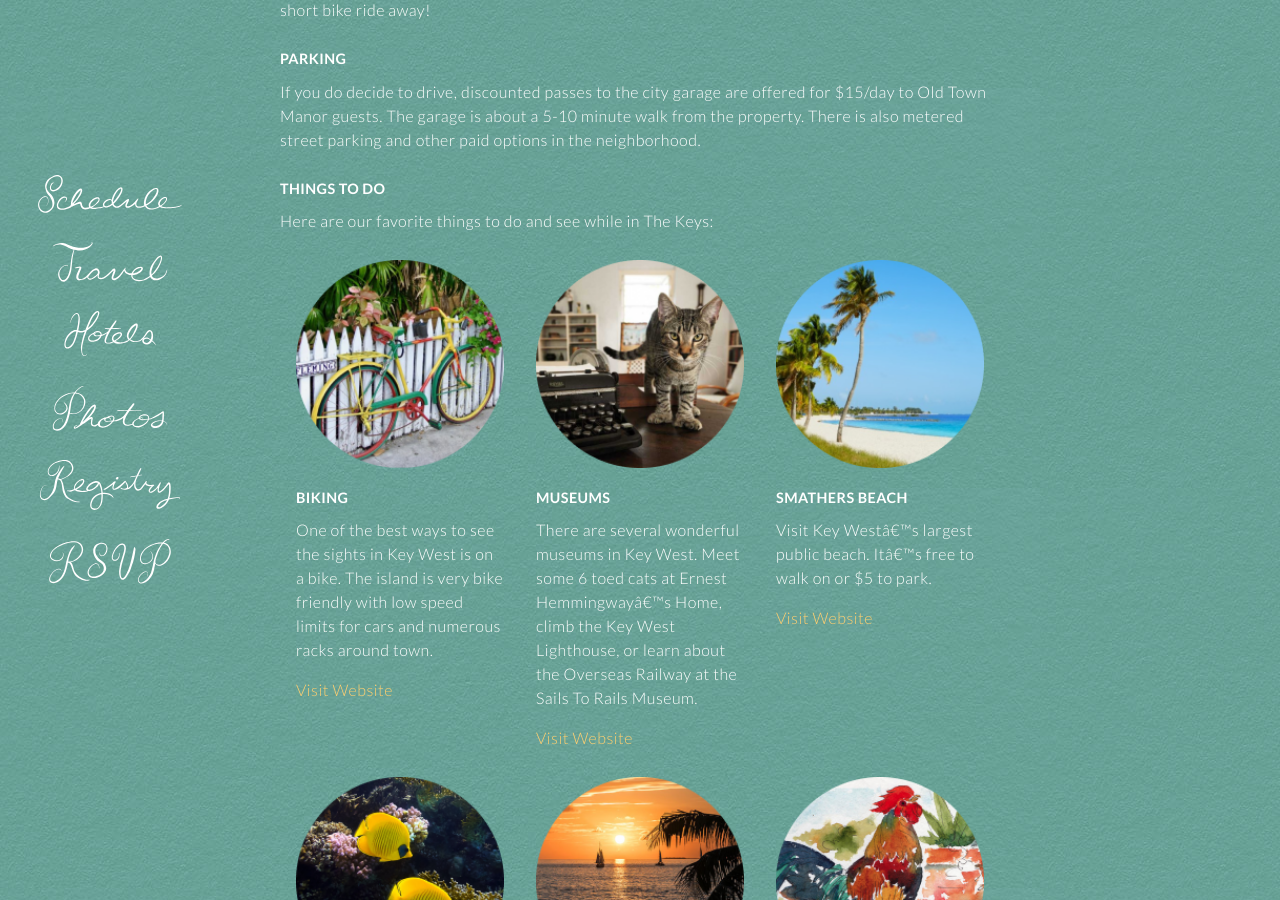
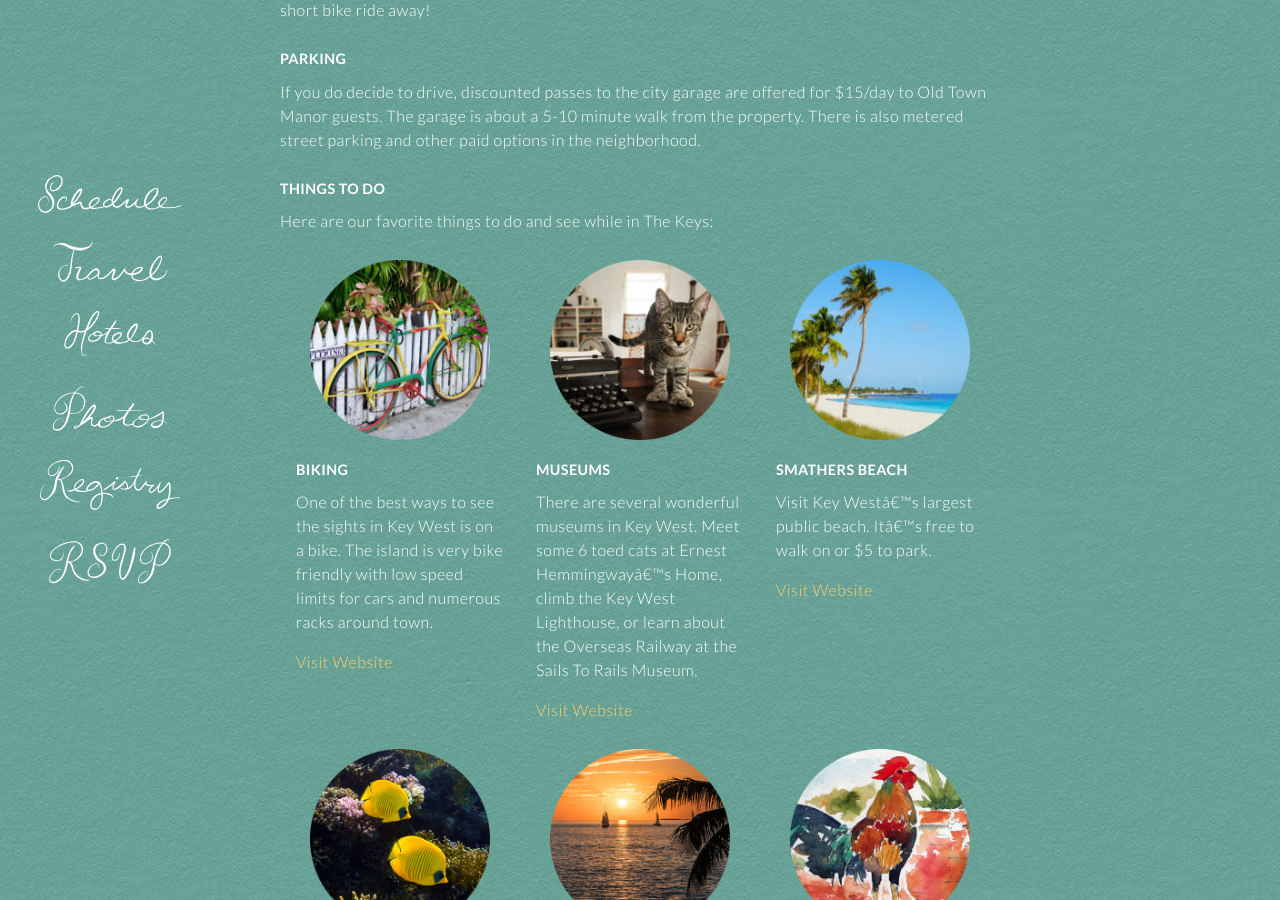
Before and after one commit to maxdug/temberandma, a Jekyll site: the page built from staging.html, in a window 1280 px wide and 900 px high, scrolled down 2168 px. Built offline with Jekyll 4.4.1, drawn with Linux system fonts in a browser that asks for light colours; nearby versions of some CDN libraries.

Commit message:
image size and resolution

```diff
--- a/staging.html
+++ b/staging.html
@@ -219,7 +219,7 @@ function myFunction() {
     </div>
   </div>
 
-    <div class="article container">
+    <div class="article container order-flip">
       <div style="align-content: center;" class="half">
         <h3>Airbnbs/VRBO</h3>
         <p>Many affordable vacation properties are available to rent in the Keys via <a href="https://www.airbnb.com/s/Key-West--FL--United-States/homes?tab_id=home_tab&refinement_paths%5B%5D=%2Fhomes&flexible_trip_dates%5B%5D=february&flexible_trip_dates%5B%5D=january&flexible_trip_lengths%5B%5D=weekend_trip&date_picker_type=calendar&query=Key%20West%2C%20FL%2C%20United%20States&place_id=ChIJdyOVrTSx0YgRXjtGdy_pzj8&checkin=2022-09-30&checkout=2022-10-03&source=structured_search_input_header&search_type=autocomplete_click" target="_blank">airbnb.com</a> and <a href="http://vrbo.com/search/keywords:key-west-florida-united-states-of-america/arrival:2022-09-30/departure:2022-10-03?petIncluded=false" target="_blank">vrbo.com</a>. This option is ideal if you prefer to stay in a condo or house over a hotel. </p>
--- a/styles/style.css
+++ b/styles/style.css
@@ -989,6 +989,9 @@ body.touch .tile img.tile-logo {
   display: none;
 }
 
+#travel .third img {
+    max-width: 180px;
+}
 
 /*
          db     dP""b8  dP""b8 888888 .dP"Y8 .dP"Y8
```
